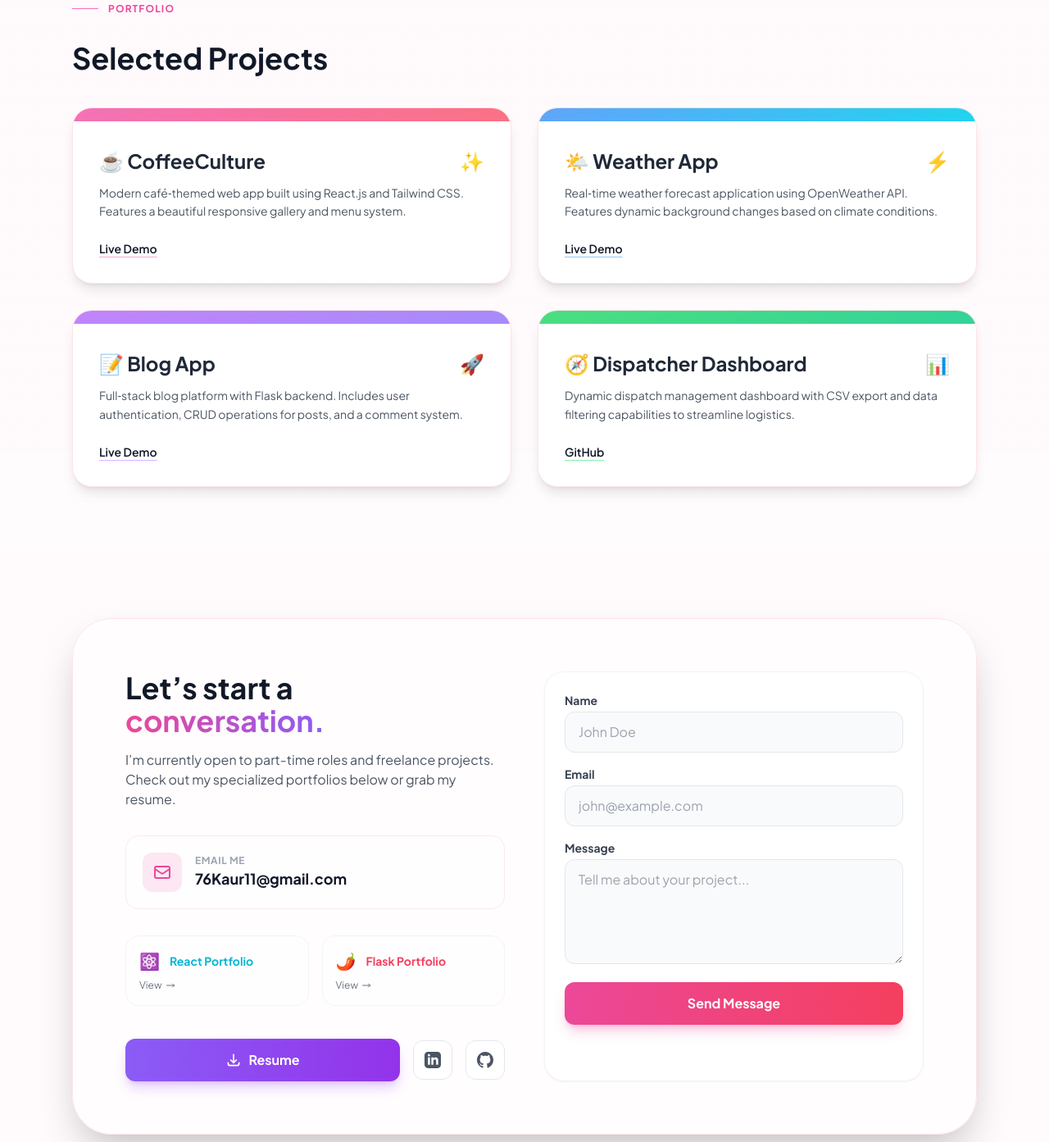
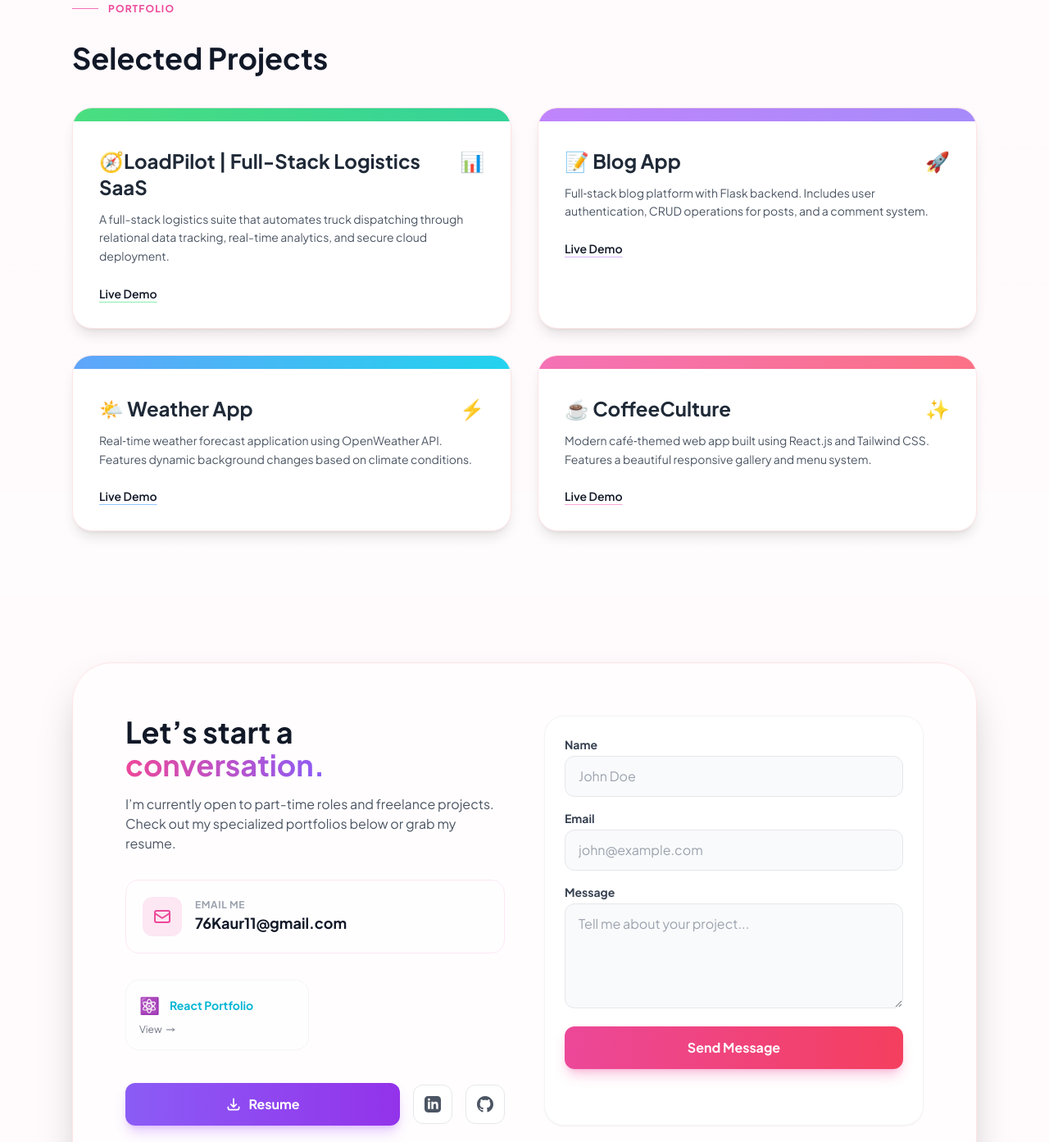
Before and after one commit to Kaur7611/Portfolio-Styled-with-Tailwind, a plain HTML site: page index.html in a window 1280 px wide. Shown: the part 2195-3588 px from the top of the page at 82% size. Drawn offline with nearby package versions, Linux system fonts and the light colour scheme.

```diff
--- a/index.html
+++ b/index.html
@@ -346,36 +346,23 @@
 
           <div class="grid md:grid-cols-2 gap-8">
 
-            <article class="group relative bg-white dark:bg-charcoal rounded-3xl overflow-hidden shadow-lg border border-rose-100 dark:border-white/5 hover:shadow-2xl hover:shadow-pink-500/10 transition-all duration-300 hover:-translate-y-1">
-              <div class="h-4 bg-gradient-to-r from-pink-400 to-rose-400"></div>
+
+            <article class="group relative bg-white dark:bg-charcoal rounded-3xl overflow-hidden shadow-lg border border-rose-100 dark:border-white/5 hover:shadow-2xl hover:shadow-green-500/10 transition-all duration-300 hover:-translate-y-1">
+              <div class="h-4 bg-gradient-to-r from-green-400 to-emerald-400"></div>
               <div class="p-8">
                 <div class="flex justify-between items-start">
-                  <h3 class="text-2xl font-bold dark:text-white group-hover:text-pink-500 transition-colors">☕ CoffeeCulture</h3>
-                  <span class="text-2xl">✨</span>
+                  <h3 class="text-2xl font-bold dark:text-white group-hover:text-green-500 transition-colors">🧭LoadPilot | Full-Stack Logistics SaaS</h3>
+                  <span class="text-2xl">📊</span>
                 </div>
                 <p class="text-gray-600 dark:text-gray-400 mt-3 mb-6 text-sm leading-relaxed">
-                  Modern café‑themed web app built using React.js and Tailwind CSS. Features a beautiful responsive gallery and menu system.
+                  A full-stack logistics suite that automates truck dispatching through relational data tracking, real-time analytics, and secure cloud deployment.
                 </p>
                 <div class="flex items-center gap-4 text-sm font-semibold">
-                  <a href="https://kaur7611.github.io/coffee_culture/" class="text-gray-900 dark:text-white hover:text-pink-500 dark:hover:text-pink-400 underline decoration-pink-300 underline-offset-4">Live Demo</a>
+                  <a href="https://kaur7611.pythonanywhere.com/" class="text-gray-900 dark:text-white hover:text-green-500 underline decoration-green-300 underline-offset-4">Live Demo</a>
                 </div>
               </div>
             </article>
 
-            <article class="group relative bg-white dark:bg-charcoal rounded-3xl overflow-hidden shadow-lg border border-rose-100 dark:border-white/5 hover:shadow-2xl hover:shadow-blue-500/10 transition-all duration-300 hover:-translate-y-1">
-              <div class="h-4 bg-gradient-to-r from-blue-400 to-cyan-400"></div>
-              <div class="p-8">
-                <div class="flex justify-between items-start">
-                  <h3 class="text-2xl font-bold dark:text-white group-hover:text-blue-500 transition-colors">🌤️ Weather App</h3>
-                  <span class="text-2xl">⚡</span>
-                </div>
-                <p class="text-gray-600 dark:text-gray-400 mt-3 mb-6 text-sm leading-relaxed">
-                  Real‑time weather forecast application using OpenWeather API. Features dynamic background changes based on climate conditions.
-                </p>
-                <div class="flex items-center gap-4 text-sm font-semibold">
-                  <a href="https://kaur7611.github.io/weather_app/" class="text-gray-900 dark:text-white hover:text-blue-500 underline decoration-blue-300 underline-offset-4">Live Demo</a>
-              </div>
-            </article>
 
             <article class="group relative bg-white dark:bg-charcoal rounded-3xl overflow-hidden shadow-lg border border-rose-100 dark:border-white/5 hover:shadow-2xl hover:shadow-purple-500/10 transition-all duration-300 hover:-translate-y-1">
               <div class="h-4 bg-gradient-to-r from-purple-400 to-violet-400"></div>
@@ -393,21 +380,39 @@
               </div>
             </article>
 
-            <article class="group relative bg-white dark:bg-charcoal rounded-3xl overflow-hidden shadow-lg border border-rose-100 dark:border-white/5 hover:shadow-2xl hover:shadow-green-500/10 transition-all duration-300 hover:-translate-y-1">
-              <div class="h-4 bg-gradient-to-r from-green-400 to-emerald-400"></div>
+
+             <article class="group relative bg-white dark:bg-charcoal rounded-3xl overflow-hidden shadow-lg border border-rose-100 dark:border-white/5 hover:shadow-2xl hover:shadow-blue-500/10 transition-all duration-300 hover:-translate-y-1">
+              <div class="h-4 bg-gradient-to-r from-blue-400 to-cyan-400"></div>
               <div class="p-8">
                 <div class="flex justify-between items-start">
-                  <h3 class="text-2xl font-bold dark:text-white group-hover:text-green-500 transition-colors">🧭 Dispatcher Dashboard</h3>
-                  <span class="text-2xl">📊</span>
+                  <h3 class="text-2xl font-bold dark:text-white group-hover:text-blue-500 transition-colors">🌤️ Weather App</h3>
+                  <span class="text-2xl">⚡</span>
                 </div>
                 <p class="text-gray-600 dark:text-gray-400 mt-3 mb-6 text-sm leading-relaxed">
-                  Dynamic dispatch management dashboard with CSV export and data filtering capabilities to streamline logistics.
+                  Real‑time weather forecast application using OpenWeather API. Features dynamic background changes based on climate conditions.
                 </p>
                 <div class="flex items-center gap-4 text-sm font-semibold">
-                  <a href="https://github.com/Kaur7611/loadpilot-dashboard" class="text-gray-900 dark:text-white hover:text-green-500 underline decoration-green-300 underline-offset-4">GitHub</a>
+                  <a href="https://kaur7611.github.io/weather_app/" class="text-gray-900 dark:text-white hover:text-blue-500 underline decoration-blue-300 underline-offset-4">Live Demo</a>
+              </div>
+            </article>
+
+            <article class="group relative bg-white dark:bg-charcoal rounded-3xl overflow-hidden shadow-lg border border-rose-100 dark:border-white/5 hover:shadow-2xl hover:shadow-pink-500/10 transition-all duration-300 hover:-translate-y-1">
+              <div class="h-4 bg-gradient-to-r from-pink-400 to-rose-400"></div>
+              <div class="p-8">
+                <div class="flex justify-between items-start">
+                  <h3 class="text-2xl font-bold dark:text-white group-hover:text-pink-500 transition-colors">☕ CoffeeCulture</h3>
+                  <span class="text-2xl">✨</span>
+                </div>
+                <p class="text-gray-600 dark:text-gray-400 mt-3 mb-6 text-sm leading-relaxed">
+                  Modern café‑themed web app built using React.js and Tailwind CSS. Features a beautiful responsive gallery and menu system.
+                </p>
+                <div class="flex items-center gap-4 text-sm font-semibold">
+                  <a href="https://kaur7611.github.io/coffee_culture/" class="text-gray-900 dark:text-white hover:text-pink-500 dark:hover:text-pink-400 underline decoration-pink-300 underline-offset-4">Live Demo</a>
                 </div>
               </div>
             </article>
+
+
 
           </div>
         </div>
@@ -452,15 +457,6 @@
               </div>
             </a>
 
-            <a href="https://kaur7611.pythonanywhere.com/" target="_blank" class="group p-3 md:p-4 rounded-2xl bg-white/50 dark:bg-white/5 border border-gray-100 dark:border-white/10 hover:border-rose-400 dark:hover:border-rose-500 hover:-translate-y-1 transition-all duration-300">
-              <div class="flex items-center gap-2 md:gap-3 mb-2">
-                <span class="text-lg md:text-xl">🌶️</span>
-                <span class="text-xs md:text-sm font-bold text-rose-500 truncate">Flask Portfolio</span>
-              </div>
-              <div class="text-[10px] md:text-xs text-gray-500 dark:text-gray-400 group-hover:text-rose-500 transition-colors flex items-center gap-1">
-                View <svg class="w-3 h-3" fill="none" stroke="currentColor" viewBox="0 0 24 24"><path stroke-linecap="round" stroke-linejoin="round" stroke-width="2" d="M17 8l4 4m0 0l-4 4m4-4H3"/></svg>
-              </div>
-            </a>
 
           </div>
 
```
Also changed, not shown: 1 other file.
